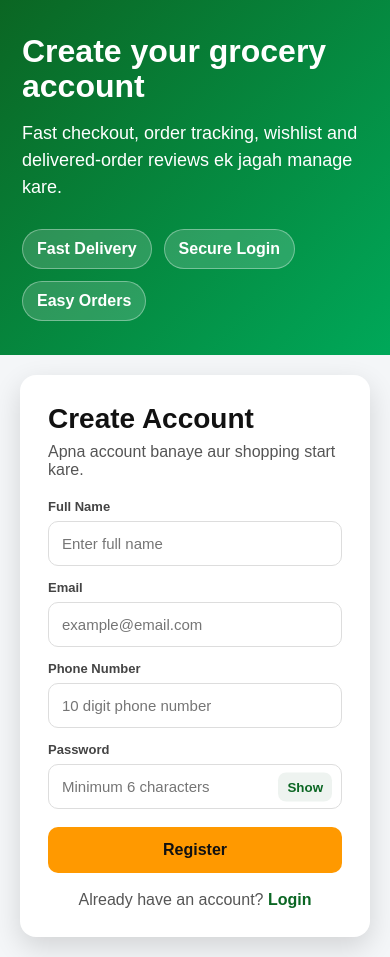
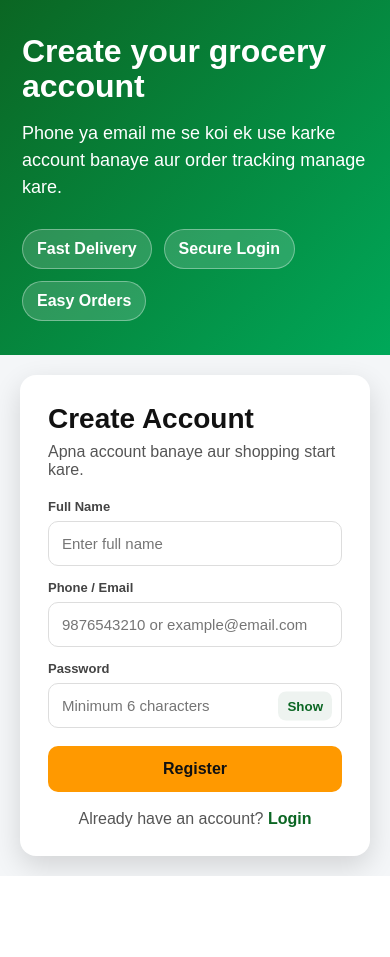
Before and after one commit to damodargila/damodar-grocery-store, a Flask app: page /register in a window 390 px wide. Shown: the part 56-1013 px from the top of the page. After the commit the page ends 932 px from the top, so only its background shows below. Run offline with Flask 3, Linux system fonts and the light colour scheme; some libraries are stand-ins or nearby versions.

Commit message:
Use single phone or email auth field

```diff
--- a/app.py
+++ b/app.py
@@ -556,6 +556,19 @@ def send_phone_otp(phone, otp):
     print(f"Phone OTP for {phone}: {otp}")
 
 
+def normalize_login_id(value):
+    login_id = (value or "").strip().lower()
+    if "@" in login_id:
+        if "." not in login_id:
+            return "", "", "Valid email enter kare."
+        return login_id, "email", ""
+
+    if not login_id.isdigit() or len(login_id) != 10:
+        return "", "", "Phone number 10 digit ka hona chahiye ya valid email enter kare."
+
+    return login_id, "phone", ""
+
+
 def register_pending_user():
     pending = session.get("pending_register")
     if not pending:
@@ -571,7 +584,7 @@ def register_pending_user():
         execute(
             cursor,
             "INSERT INTO users(name, email, phone, password) VALUES(?,?,?,?)",
-            (pending["name"], pending["email"], pending["phone"], hashed_password)
+            (pending["name"], pending.get("email"), pending.get("phone"), hashed_password)
         )
         conn.commit()
     except Exception:
@@ -679,8 +692,11 @@ def send_otp():
     ensure_user_phone_column()
 
     if request.method == "POST":
-        login_id = request.form.get("login_id", "").strip().lower()
+        login_id, login_type, login_error = normalize_login_id(request.form.get("login_id", ""))
         otp = make_otp()
+
+        if login_error:
+            return render_template("send_otp.html", error=login_error, form_data=request.form)
 
         conn = get_db()
         cursor = conn.cursor()
@@ -692,14 +708,14 @@ def send_otp():
             return render_template("send_otp.html", error="Is email ya phone se account nahi mila.", form_data=request.form)
 
         user_email = user["email"] if hasattr(user, "keys") and "email" in user.keys() else user[2]
-        user_phone = user["phone"] if hasattr(user, "keys") and "phone" in user.keys() else user[3]
-
-        session["otp_user"] = user_email
+        user_phone = user["phone"] if hasattr(user, "keys") and "phone" in user.keys() else ""
+
+        session["otp_user"] = user_email or user_phone
         session["otp_login_id"] = login_id
         session["otp"] = otp
         session["otp_flow"] = "login"
 
-        if "@" in login_id:
+        if login_type == "email":
             send_email_async(
                 user_email,
                 "Your Damodar Grocery Store OTP",
@@ -721,10 +737,9 @@ def send_otp():
 def verify_otp():
     if request.method == "POST":
         user_otp = request.form.get("otp", "").strip()
-        user_phone_otp = request.form.get("phone_otp", "").strip()
 
         if session.get("otp_flow") == "register":
-            if user_otp == session.get("otp") and user_phone_otp == session.get("phone_otp"):
+            if user_otp == session.get("otp"):
                 pending = register_pending_user()
                 if not pending:
                     session.pop("otp", None)
@@ -733,11 +748,10 @@ def verify_otp():
                         error="Account create nahi ho paya. Email ya phone already registered ho sakta hai."
                     )
 
-                session["user"] = pending["email"]
+                session["user"] = pending.get("email") or pending.get("phone")
                 session.pop("pending_register", None)
 
                 session.pop("otp", None)
-                session.pop("phone_otp", None)
                 session.pop("otp_flow", None)
                 session.pop("phone_demo_otp", None)
                 session.pop("email_demo_otp", None)
@@ -746,7 +760,7 @@ def verify_otp():
 
             return render_template(
                 "verify_otp.html",
-                error="Email OTP ya Phone OTP galat hai.",
+                error="OTP galat hai.",
                 email_demo_otp=session.get("email_demo_otp", ""),
                 phone_demo_otp=session.get("phone_demo_otp", ""),
                 otp_flow="register"
@@ -755,7 +769,6 @@ def verify_otp():
         if user_otp == session.get("otp"):
             session["user"] = session.get("otp_user")
             session.pop("otp", None)
-            session.pop("phone_otp", None)
             session.pop("otp_flow", None)
             session.pop("otp_user", None)
             session.pop("otp_login_id", None)
@@ -948,52 +961,50 @@ def register():
 
     if request.method == "POST":
         name = request.form.get("name", "").strip()
-        email = request.form.get("email", "").strip().lower()
-        phone = request.form.get("phone", "").strip()
+        login_id, login_type, login_error = normalize_login_id(request.form.get("login_id", ""))
         password = request.form.get("password", "")
 
         if not name:
             return render_template("register.html", error="Name required hai.", form_data=request.form)
 
-        if "@" not in email or "." not in email:
-            return render_template("register.html", error="Valid email enter kare.", form_data=request.form)
-
-        if not phone.isdigit() or len(phone) != 10:
-            return render_template("register.html", error="Phone number 10 digit ka hona chahiye.", form_data=request.form)
+        if login_error:
+            return render_template("register.html", error=login_error, form_data=request.form)
 
         if len(password) < 6:
             return render_template("register.html", error="Password kam se kam 6 characters ka hona chahiye.", form_data=request.form)
 
         conn = get_db()
         cursor = conn.cursor()
-        execute(cursor, "SELECT 1 FROM users WHERE email=? OR phone=?", (email, phone))
+        execute(cursor, "SELECT 1 FROM users WHERE email=? OR phone=?", (login_id, login_id))
         existing_user = cursor.fetchone()
         conn.close()
 
         if existing_user:
             return render_template("register.html", error="Ye email ya phone already registered hai.", form_data=request.form)
 
-        email_otp = make_otp()
-        phone_otp = make_otp()
+        otp = make_otp()
 
         session["pending_register"] = {
             "name": name,
-            "email": email,
-            "phone": phone,
+            "email": login_id if login_type == "email" else None,
+            "phone": login_id if login_type == "phone" else None,
             "password": password,
         }
-        session["otp"] = email_otp
-        session["phone_otp"] = phone_otp
+        session["otp"] = otp
         session["otp_flow"] = "register"
-        session["phone_demo_otp"] = phone_otp
-        session["email_demo_otp"] = email_otp if not EMAIL_ADDRESS or not EMAIL_APP_PASSWORD else ""
-
-        send_email_async(
-            email,
-            "Verify your Damodar Grocery account",
-            f"Your account verification OTP is {email_otp}"
-        )
-        send_phone_otp(phone, phone_otp)
+
+        if login_type == "email":
+            session["email_demo_otp"] = otp if not EMAIL_ADDRESS or not EMAIL_APP_PASSWORD else ""
+            session["phone_demo_otp"] = ""
+            send_email_async(
+                login_id,
+                "Verify your Damodar Grocery account",
+                f"Your account verification OTP is {otp}"
+            )
+        else:
+            session["email_demo_otp"] = ""
+            session["phone_demo_otp"] = otp
+            send_phone_otp(login_id, otp)
 
         return redirect("/verify_otp")
 
@@ -1005,8 +1016,11 @@ def customer_login():
     ensure_user_phone_column()
 
     if request.method == "POST":
-        login_id = request.form.get("login_id", "").strip().lower()
+        login_id, _, login_error = normalize_login_id(request.form.get("login_id", ""))
         password = request.form.get("password", "")
+
+        if login_error:
+            return render_template("customer_login.html", error=login_error, form_data=request.form)
 
         conn = get_db()
         cursor = conn.cursor()
@@ -1015,21 +1029,22 @@ def customer_login():
         conn.close()
 
         if user:
-            stored_password = user["password"] if hasattr(user, "keys") and "password" in user.keys() else user[4]
+            stored_password = user["password"] if hasattr(user, "keys") and "password" in user.keys() else user[3]
             user_email = user["email"] if hasattr(user, "keys") and "email" in user.keys() else user[2]
+            user_phone = user["phone"] if hasattr(user, "keys") and "phone" in user.keys() else ""
 
             # Supports old plain-text passwords and upgrades them after login.
             if check_password_hash(stored_password, password) or stored_password == password:
                 session.pop("admin", None)
-                session["user"] = user_email
+                session["user"] = user_email or user_phone
 
                 if stored_password == password:
                     conn = get_db()
                     cursor = conn.cursor()
                     execute(
                         cursor,
-                        "UPDATE users SET password=? WHERE email=?",
-                        (generate_password_hash(password), user_email)
+                        "UPDATE users SET password=? WHERE email=? OR phone=?",
+                        (generate_password_hash(password), user_email, user_phone)
                     )
                     conn.commit()
                     conn.close()
--- a/templates/register.html
+++ b/templates/register.html
@@ -50,7 +50,7 @@ input:focus{outline:none;border-color:#0b6623;box-shadow:0 0 0 3px rgba(11,102,3
 <main class="auth-page">
     <section class="hero">
         <h1>Create your grocery account</h1>
-        <p>Fast checkout, order tracking, wishlist and delivered-order reviews ek jagah manage kare.</p>
+        <p>Phone ya email me se koi ek use karke account banaye aur order tracking manage kare.</p>
         <div class="badges">
             <span class="badge">Fast Delivery</span>
             <span class="badge">Secure Login</span>
@@ -74,13 +74,8 @@ input:focus{outline:none;border-color:#0b6623;box-shadow:0 0 0 3px rgba(11,102,3
                 </div>
 
                 <div class="field">
-                    <label>Email</label>
-                    <input type="email" name="email" placeholder="example@email.com" value="{{ form_data.get('email', '') if form_data else '' }}" required>
-                </div>
-
-                <div class="field">
-                    <label>Phone Number</label>
-                    <input type="tel" name="phone" placeholder="10 digit phone number" value="{{ form_data.get('phone', '') if form_data else '' }}" pattern="[0-9]{10}" maxlength="10" required>
+                    <label>Phone / Email</label>
+                    <input type="text" name="login_id" placeholder="9876543210 or example@email.com" value="{{ form_data.get('login_id', '') if form_data else '' }}" required>
                 </div>
 
                 <div class="field">
```
Also changed, not shown: templates/verify_otp.html (+4 -11 lines).
